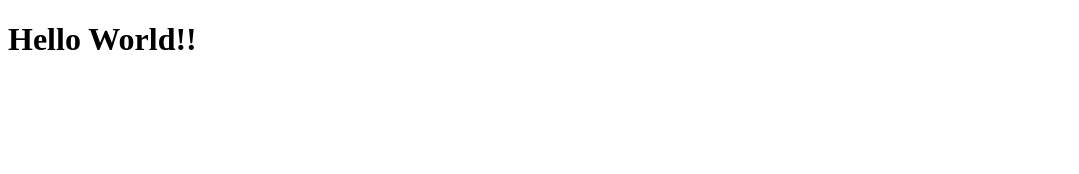
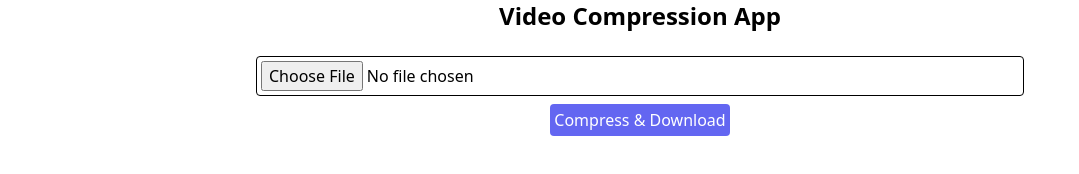
Before and after one commit to tri-anupam/video-compression-app, a website: page public/index.html in a window 1280 px wide. Shown: the whole page, without its empty margins (0-1079 px from the left). Drawn offline with nearby package versions, Linux system fonts and the light colour scheme.

Commit message:
working on compression logic

```diff
--- a/package.json
+++ b/package.json
@@ -4,7 +4,8 @@
   "description": "",
   "main": "index.js",
   "scripts": {
-    "test": "echo \"Error: no test specified\" && exit 1"
+    "test": "echo \"Error: no test specified\" && exit 1",
+    "start":"nodemon index.js .html"
   },
   "keywords": [],
   "author": "",
--- a/public/index.html
+++ b/public/index.html
@@ -3,9 +3,31 @@
   <head>
     <meta charset="UTF-8" />
     <meta name="viewport" content="width=device-width, initial-scale=1.0" />
+    <script src="https://cdn.tailwindcss.com"></script>
     <title>Video Compression</title>
   </head>
   <body>
-    <h1>Hello World!!</h1>
+    <h1 class="text-center text-2xl font-bold">Video Compression App</h1>
+    <form
+      action="/compress"
+      method="POST"
+      enctype="multipart/form-data"
+      class="flex items-center justify-center flex-col gap-2 mt-6"
+    >
+      <input
+        type="file"
+        name="video"
+        accept="video/*"
+        class="border border-black p-1 rounded w-[60vw]"
+      />
+
+      <button class="bg-indigo-500 hover:bg-indigo-600 p-1 rounded text-white">
+        Compress & Download
+      </button>
+    </form>
+
+    <script>
+      const preview = document.getElementById("preview");
+    </script>
   </body>
 </html>
```
Also changed, not shown: index.js (+60 -0 lines).
